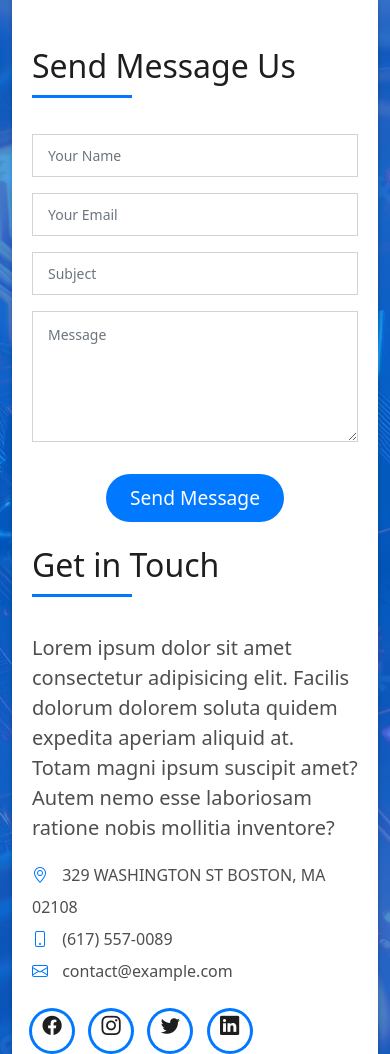
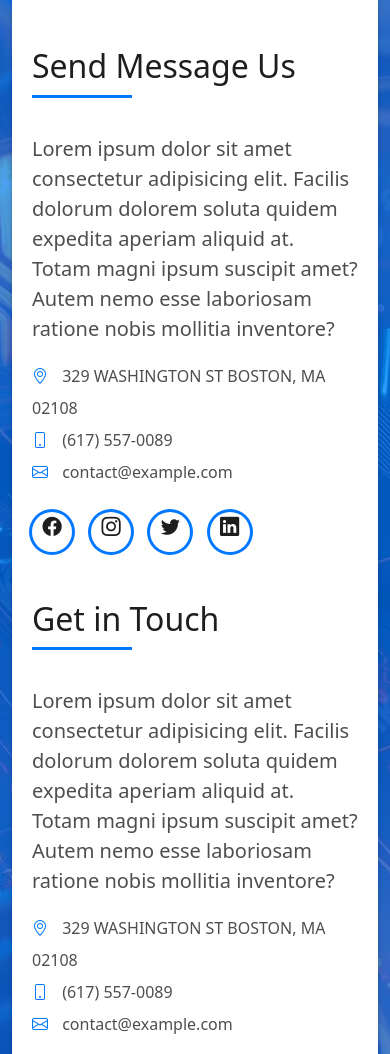
Before and after one commit to yuryt183/Personal_website, a plain HTML site: page index.html in a window 390 px wide. Shown: the part 10200-11254 px from the top of the page. Drawn offline with Linux system fonts and the light colour scheme.

Commit message:
Update index.html

```diff
--- a/index.html
+++ b/index.html
@@ -616,35 +616,25 @@
                       </h5>
                     </div>
                     <div>
-                      <form action="forms/contact.php" method="post" role="form" class="php-email-form">
-                        <div class="row">
-                          <div class="col-md-12 mb-3">
-                            <div class="form-group">
-                              <input type="text" name="name" class="form-control" id="name" placeholder="Your Name" required>
-                            </div>
-                          </div>
-                          <div class="col-md-12 mb-3">
-                            <div class="form-group">
-                              <input type="email" class="form-control" name="email" id="email" placeholder="Your Email" required>
-                            </div>
-                          </div>
-                          <div class="col-md-12 mb-3">
-                            <div class="form-group">
-                              <input type="text" class="form-control" name="subject" id="subject" placeholder="Subject" required>
-                            </div>
-                          </div>
-                          <div class="col-md-12">
-                            <div class="form-group">
-                              <textarea class="form-control" name="message" rows="5" placeholder="Message" required></textarea>
-                            </div>
-                          </div>
-                          <div class="col-md-12 text-center my-3">
-                            <div class="loading">Loading</div>
-                            <div class="error-message"></div>
-                            <div class="sent-message">Your message has been sent. Thank you!</div>
-                          </div>
-                          <div class="col-md-12 text-center">
-                            <button type="submit" class="button button-a button-big button-rouded">Send Message</button>
+                    <div class="more-info">
+                      <p class="lead">
+                        Lorem ipsum dolor sit amet consectetur adipisicing elit. Facilis dolorum dolorem soluta quidem
+                        expedita aperiam aliquid at.
+                        Totam magni ipsum suscipit amet? Autem nemo esse laboriosam ratione nobis
+                        mollitia inventore?
+                      </p>
+                      <ul class="list-ico">
+                        <li><span class="bi bi-geo-alt"></span> 329 WASHINGTON ST BOSTON, MA 02108</li>
+                        <li><span class="bi bi-phone"></span> (617) 557-0089</li>
+                        <li><span class="bi bi-envelope"></span> contact@example.com</li>
+                      </ul>
+                    </div>
+                    <div class="socials">
+                      <ul>
+                        <li><a href=""><span class="ico-circle"><i class="bi bi-facebook"></i></span></a></li>
+                        <li><a href=""><span class="ico-circle"><i class="bi bi-instagram"></i></span></a></li>
+                        <li><a href=""><span class="ico-circle"><i class="bi bi-twitter"></i></span></a></li>
+                        <li><a href=""><span class="ico-circle"><i class="bi bi-linkedin"></i></span></a></li>
                           </div>
                         </div>
                       </form>
```
